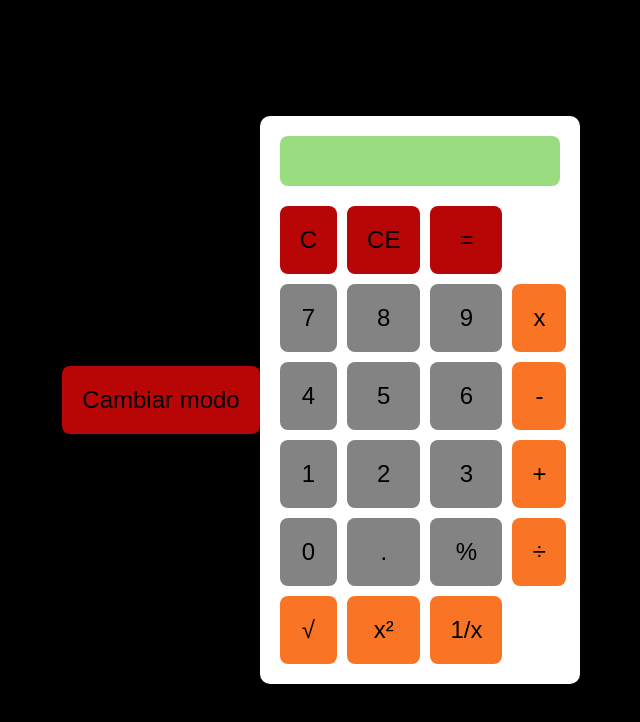
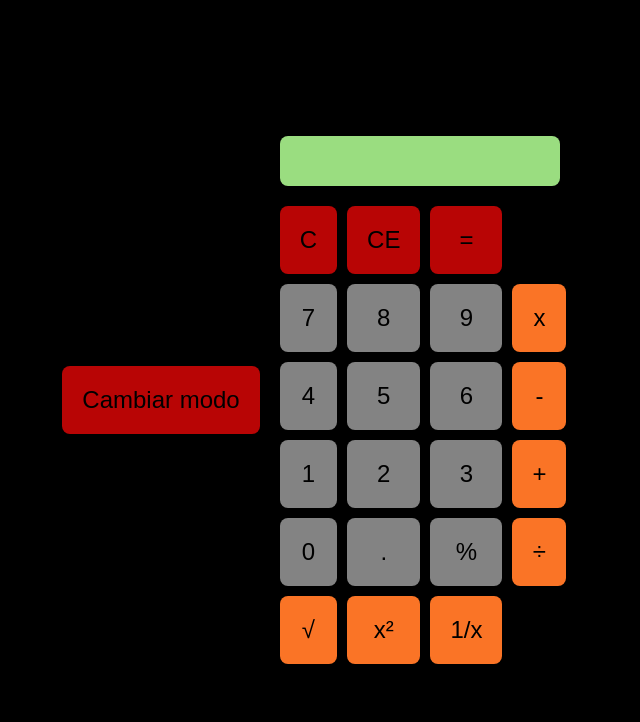
Before and after one commit to Danicraft708/Wed-calculadora, a plain HTML site: page index.html in a window 1280 px wide. Shown: the whole page, without its empty margins (319-959 px from the left). Drawn offline with Linux system fonts and the light colour scheme.

Commit message:
Update styles.css

```diff
--- a/styles.css
+++ b/styles.css
@@ -10,7 +10,7 @@ body
 }
 
 .calculator {
-	background-color: #000000;
+	background-color: var(--calculator-bg);
 	border-radius: 10px;
 	box-shadow: 0 4px rgba(0, 0, 0, 0.1);
 	padding: 20px;
@@ -82,7 +82,7 @@ button:nth-child(23)
   --btn-bg: #838383;
   --btn-hover: #b80505;
   --display-bg: #9add80;
-  --calculator-bg: #ffffff;
+  --calculator-bg: #000000;
 }
 
 .light-mode {
@@ -91,7 +91,7 @@ button:nth-child(23)
   --btn-bg: #cccccc;
   --btn-hover: #ff6666;
   --display-bg: #d4fcd9;
-  --calculator-bg: #000000;
+  --calculator-bg: #ffffff;
 }
 
 body {
```
